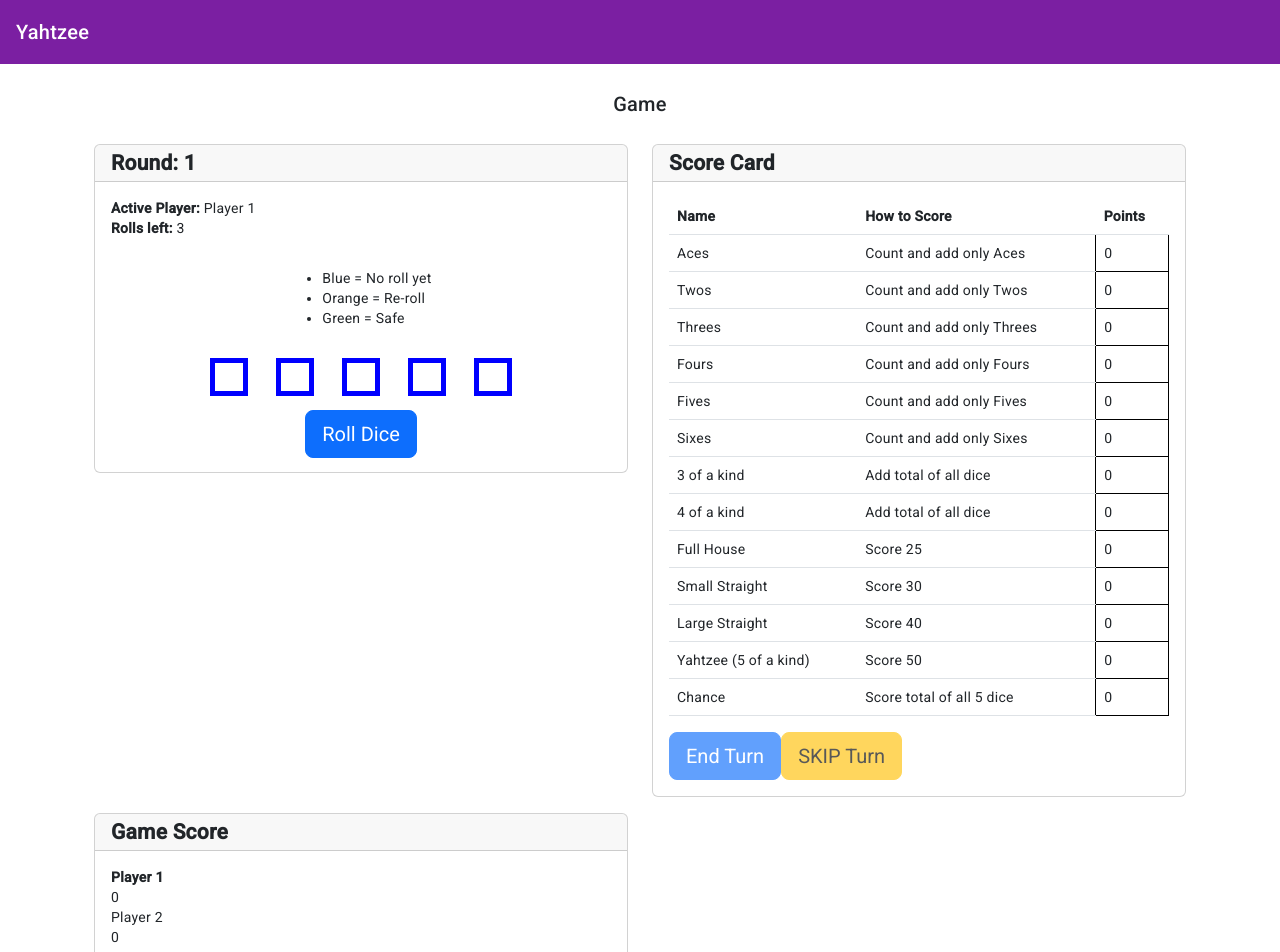
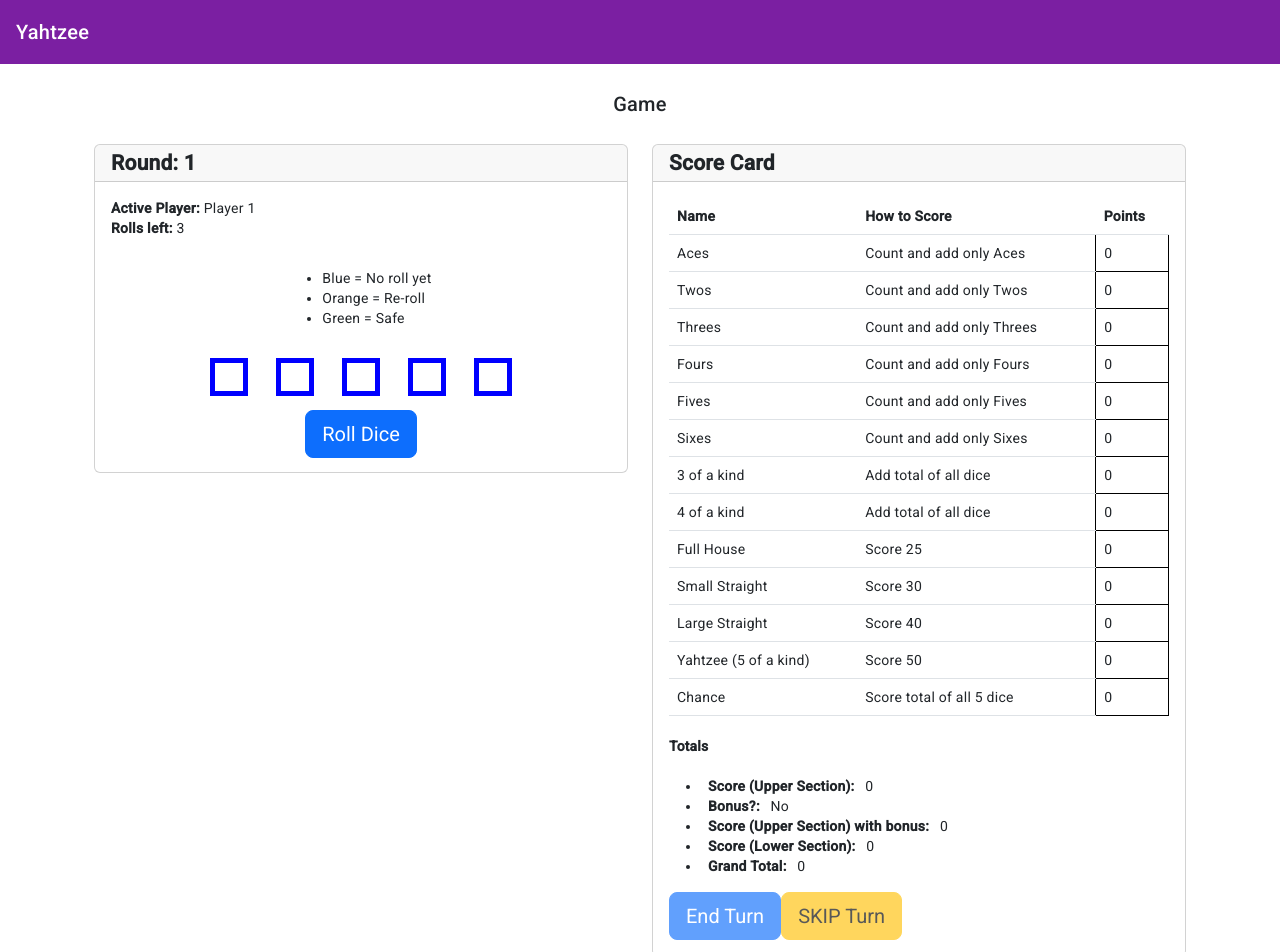
Before and after one commit to webcooltz/yahtzee, an Angular app: page /menu in a window 1280 px wide. Shown: the top 952 px of the page. Built offline with nearby package versions, Linux system fonts and the light colour scheme.

Commit message:
Fixed bugs, added score totals

```diff
--- a/src/app/game/game.component.css
+++ b/src/app/game/game.component.css
@@ -7,6 +7,11 @@
 
 .section-title {
   font-size: 1.5em;
+  font-weight: bold;
+}
+
+.section-subtitle {
+  font-size: 1em;
   font-weight: bold;
 }
 
@@ -56,3 +61,10 @@
 /* .point-sections-container { */
 
 /* } */
+
+.score-card-totals-title {
+  /* list-style-type: none; */
+  padding: 0.5em;
+  font-size: 1em;
+  font-weight: bold;
+}
--- a/src/app/game/game.component.html
+++ b/src/app/game/game.component.html
@@ -109,6 +109,43 @@
               </tr>
             </tbody>
           </table>
+          <div class="score-card-totals">
+            <h3 class="section-subtitle">Totals</h3>
+            <ul>
+              <li>
+                <span class="score-card-totals-title">
+                  Score (Upper Section):
+                </span>
+                {{game.currentPlayer.scoreTotals.upperSectionTotal}}
+              </li>
+              <li>
+                <span class="score-card-totals-title">
+                  Bonus?:
+                </span>
+                <span>
+                  {{game.currentPlayer.scoreTotals.upperSectionTotal >= 63 ? 'Yes' : 'No'}}
+                </span>
+              </li>
+              <li>
+                <span class="score-card-totals-title">
+                  Score (Upper Section) with bonus:
+                </span>
+                {{game.currentPlayer.scoreTotals.upperSectionTotalWithBonus}}
+              </li>
+              <li>
+                <span class="score-card-totals-title">
+                  Score (Lower Section):
+                </span>
+                {{game.currentPlayer.scoreTotals.lowerSectionTotal}}
+              </li>
+              <li>
+                <span class="score-card-totals-title">
+                  Grand Total:
+                </span>
+                {{game.currentPlayer.scoreTotals.grandTotal}}
+              </li>
+            </ul>
+          </div>
           <div class="btn-div">
             <button class="btn btn-primary btn-lg btn-block"
               (click)="endTurn()"
--- a/src/app/models/player.model.ts
+++ b/src/app/models/player.model.ts
@@ -1,4 +1,5 @@
 import { PointsSection } from "./points-section.model";
+import { ScoreTotals } from "./score-totals.model";
 
 export class Player {
   public name: string;
@@ -7,13 +8,15 @@ export class Player {
   public id: string;
   public pointsSections: PointsSection[];
   public rollsLeftThisRound: number;
+  public scoreTotals: ScoreTotals;
 
-  constructor(name: string, score: number, color: string, id: string, pointsSections: PointsSection[], rollsLeftThisRound: number) {
+  constructor(name: string, score: number, color: string, id: string, pointsSections: PointsSection[], rollsLeftThisRound: number, scoreTotals: ScoreTotals) {
     this.name = name;
     this.score = score;
     this.color = color;
     this.id = id;
     this.pointsSections = pointsSections;
     this.rollsLeftThisRound = rollsLeftThisRound;
+    this.scoreTotals = scoreTotals;
   }
 }
--- a/src/app/models/points-section.model.ts
+++ b/src/app/models/points-section.model.ts
@@ -6,19 +6,19 @@ export class PointsSection {
   public howToScore: string;
   public used: boolean = false;
   public points: number = 0;
-  public dice: Die[] = []; // which die went into making this happen
+  public diceUsed: Die[] = []; // which die went into making this happen
   public bonus: number; // if total score of upper is >= 63, add 35 points
   public isUpperPoints: boolean;
   public acceptedDie: number; // which dice are accepted for this section -- 0 means all
   public isSelected: boolean = false; // if it's selected -- not scored yet
 
-  constructor(name: string, description: string, howToScore: string, used: boolean, points: number, dice: Die[], bonus: number, isUpperPoints: boolean, acceptedDie: number, isSelected: boolean) {
+  constructor(name: string, description: string, howToScore: string, used: boolean, points: number, diceUsed: Die[], bonus: number, isUpperPoints: boolean, acceptedDie: number, isSelected: boolean) {
     this.name = name;
     this.description = description;
     this.howToScore = howToScore;
     this.used = used;
     this.points = points;
-    this.dice = dice;
+    this.diceUsed = diceUsed;
     this.bonus = bonus;
     this.isUpperPoints = isUpperPoints;
     this.acceptedDie = acceptedDie;
--- a/src/app/services/game.service.ts
+++ b/src/app/services/game.service.ts
@@ -29,8 +29,8 @@ export class GameService {
 
   setPlayers() {
     this.players = [
-      new Player('Player 1', 0, 'white', '1', JSON.parse(JSON.stringify(this.pointsSections)), 3),
-      new Player('Player 2', 0, 'white', '2', JSON.parse(JSON.stringify(this.pointsSections)), 3),
+      new Player('Player 1', 0, 'white', '1', JSON.parse(JSON.stringify(this.pointsSections)), 3, {upperSectionTotal: 0, upperSectionBonus: 0, upperSectionTotalWithBonus: 0, lowerSectionTotal: 0, grandTotal: 0}),
+      new Player('Player 2', 0, 'white', '2', JSON.parse(JSON.stringify(this.pointsSections)), 3, {upperSectionTotal: 0, upperSectionBonus: 0, upperSectionTotalWithBonus: 0, lowerSectionTotal: 0, grandTotal: 0}),
     ];
   }
   getPlayers() {
@@ -70,12 +70,31 @@ export class GameService {
   // -----End Turn-----
 
   // to calculate score at the end of each turn
-  calculateScore() {
+  calculateRoundScore() {
     const selectedPointSection = this.game.currentPlayer.pointsSections.find(ps => ps.isSelected === true);
     if (selectedPointSection) {
       this.game.currentPlayer.score += selectedPointSection.points;
       selectedPointSection.used = true;
     }
+  }
+
+  // total up the user's score
+  calculateScoreTotals() {
+    const upperSectionTotal = this.game.currentPlayer.pointsSections.filter(ps => ps.isUpperPoints === true).reduce((acc, ps) => acc + ps.points, 0);
+    const upperSectionBonus = upperSectionTotal >= 63 ? 35 : 0;
+    const upperSectionTotalWithBonus = upperSectionTotal + upperSectionBonus;
+    const lowerSectionTotal = this.game.currentPlayer.pointsSections.filter(ps => ps.isUpperPoints === false).reduce((acc, ps) => acc + ps.points, 0);
+    const grandTotal = upperSectionTotalWithBonus + lowerSectionTotal;
+
+    this.game.currentPlayer.scoreTotals = {
+      upperSectionTotal,
+      upperSectionBonus,
+      upperSectionTotalWithBonus,
+      lowerSectionTotal,
+      grandTotal
+    };
+
+    this.game.currentPlayer.score = grandTotal;
   }
 
   // to change the active player at the end of each turn
@@ -92,7 +111,7 @@ export class GameService {
 
   // to change the round at the end of each turn
   nextRound() {
-    if (this.game.currentRoundNumber === this.numberOfRounds) {
+    if (this.game.currentRoundNumber === this.numberOfRounds && this.game.currentPlayer.id === this.game.players[0].id) {
       this.endGame();
       return;
     }
@@ -115,7 +134,8 @@ export class GameService {
   3. change round
   */
   endTurn() {
-    this.calculateScore();
+    this.calculateRoundScore();
+    this.calculateScoreTotals();
     this.nextPlayer();
     this.nextRound();
     this.resetTurnVariables();
```
Also changed, not shown: src/app/game/game.component.ts (+37 -43 lines), src/app/models/score-totals.model.ts (added, +15 -0 lines).
